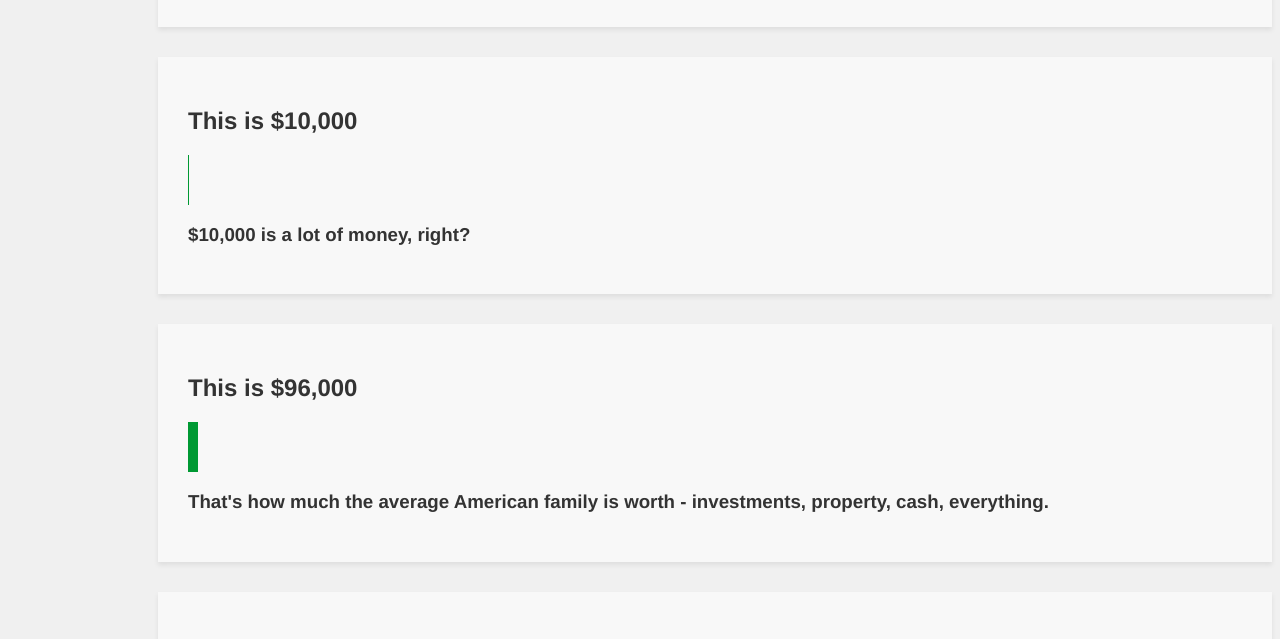
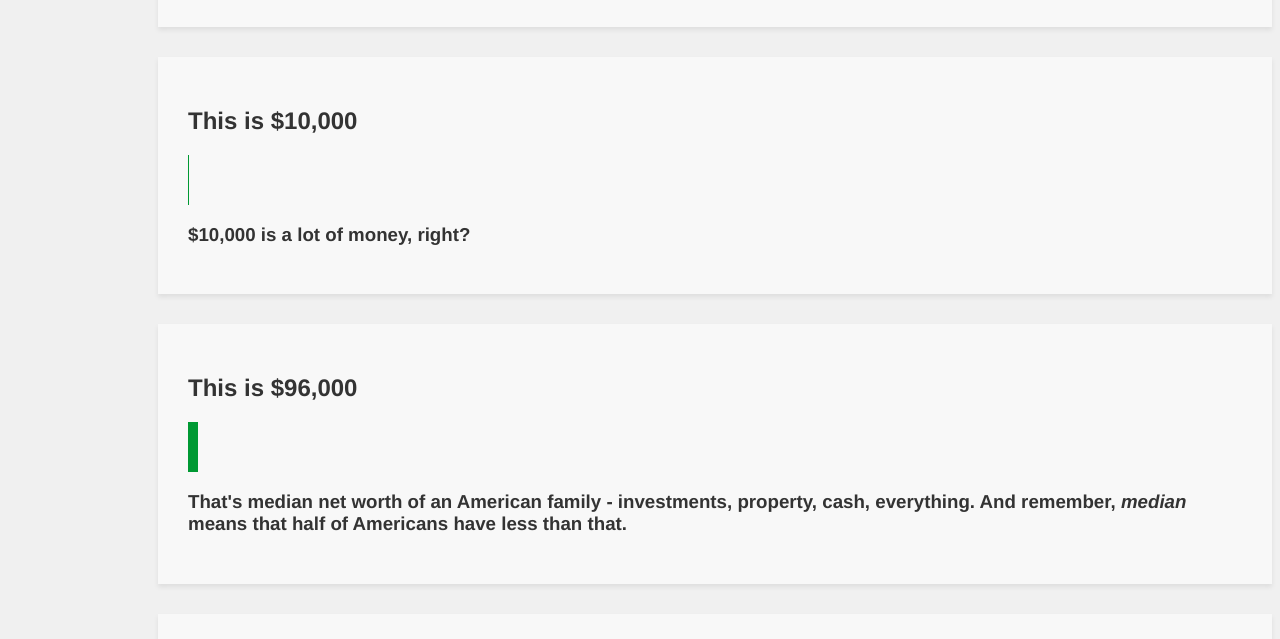
Before and after one commit to OccupyWallStreet/BloombergDollars, a plain HTML site: page index.html in a window 1280 px wide. Shown: the part 105-744 px from the top of the page. Drawn offline with Linux system fonts and the light colour scheme.

Commit message:
changed wording on median worth

```diff
--- a/index.html
+++ b/index.html
@@ -18,7 +18,7 @@
   <div class="container">
     <h2>This is $96,000</h2>
     <div class="bargraph" style="width:9.6px"></div>
-    <h3>That's how much the average American family is worth - investments, property, cash, everything.</h3>
+    <h3>That's median net worth of an American family - investments, property, cash, everything.  And remember, <i>median</i> means that half of Americans have less than that.</h3>
   </div>
 
   <div class="container">
@@ -65,7 +65,6 @@
       <div class="milemarker" style="left:1896750; border: none">
         Ah, here's Mike Bloomberg, worth 19.2 billion dollars as of 2011. &rarr;
       </div>
-
     </div>
     <h3>Scroll to the right to see exactly how it compares &rarr;
   </div>
```
